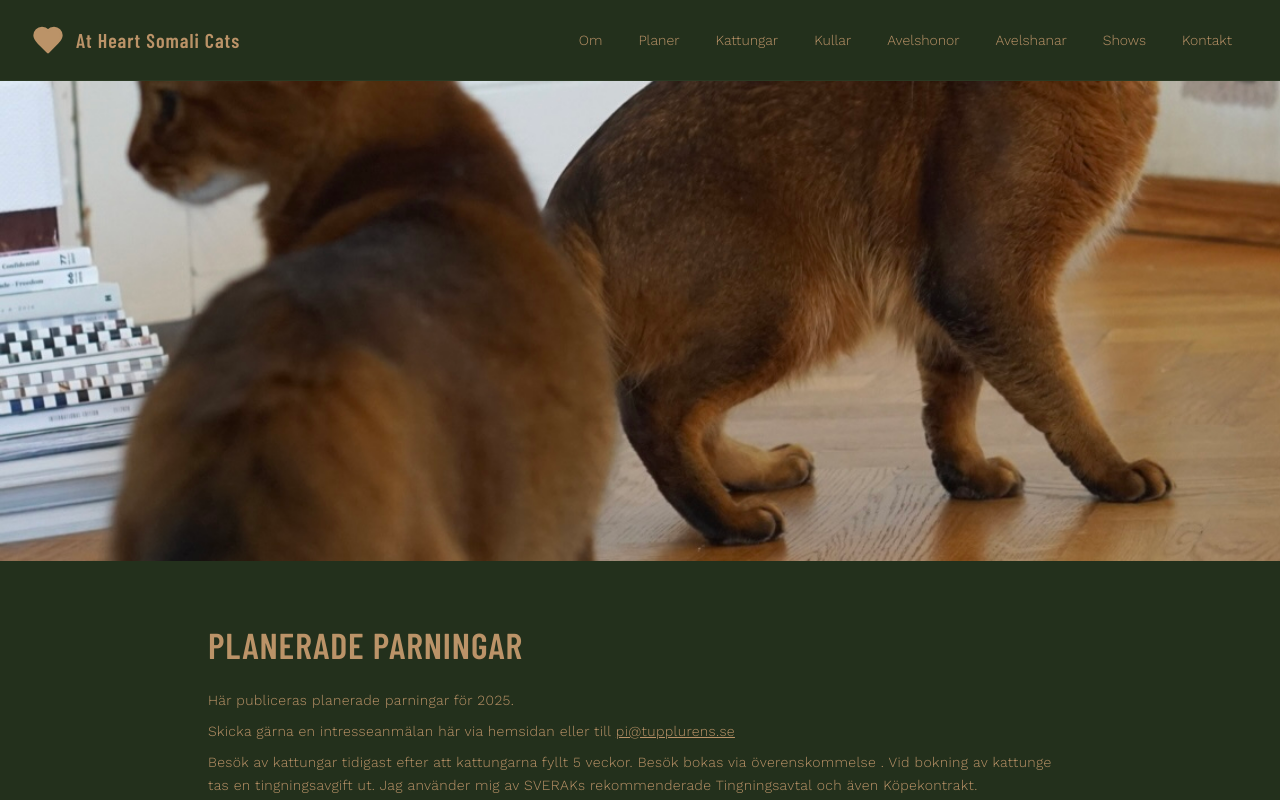
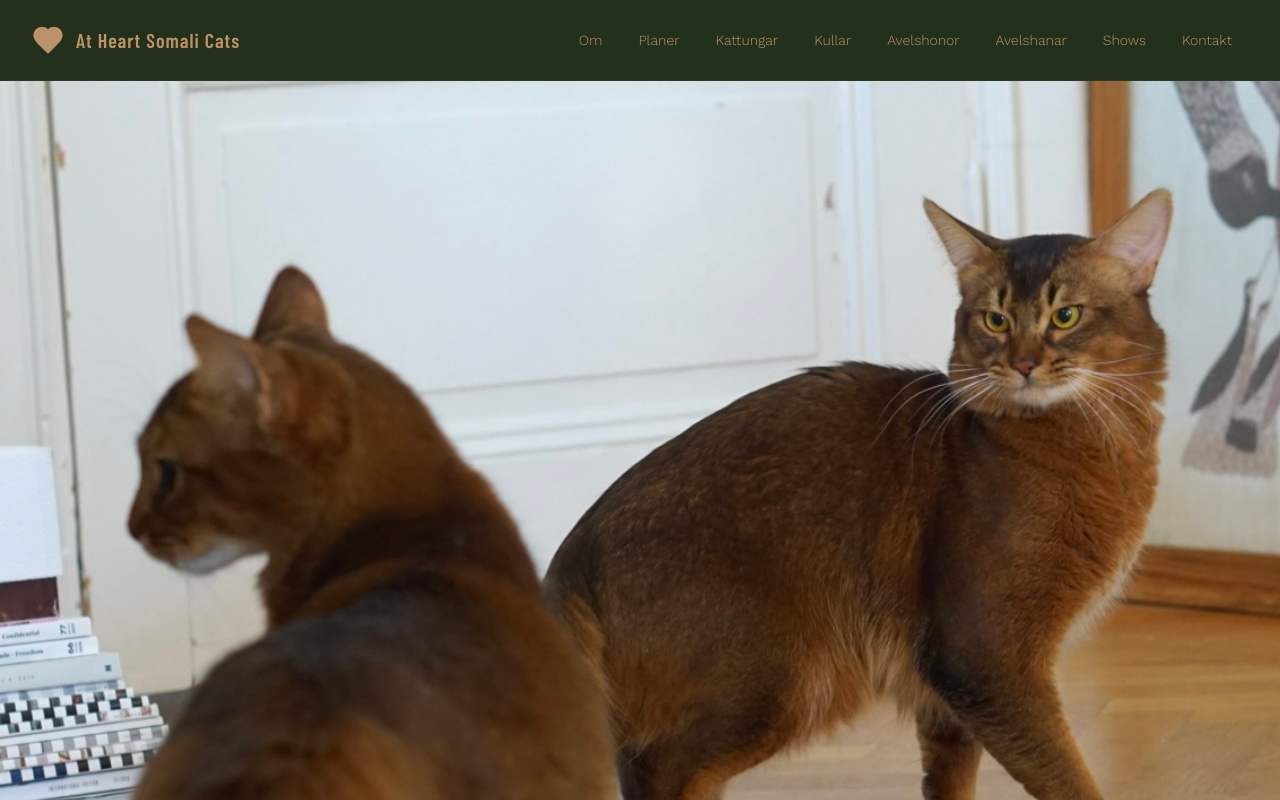
Before and after one commit to swartbergs/at-heart-somali, a React (Vite) app: page /planer in a window 1280 px wide. Shown: the top 800 px of the page. Built offline with nearby package versions, Linux system fonts and the light colour scheme; the HTML template or start-up script is replaced by a standard one.

Commit message:
Fix Planer page hero image

```diff
--- a/src/pages/Planer.tsx
+++ b/src/pages/Planer.tsx
@@ -11,11 +11,11 @@ const Planer = () => {
       <Header />
       <main className="flex-1">
         {/* Hero Image Section */}
-        <div className="w-full h-[50vh] md:h-[60vh] bg-brand-green-muted">
+        <div className="w-full flex justify-center bg-brand-green-muted">
           <img
             src={planerHero}
             alt="Somalikatter"
-            className="w-full h-full object-cover"
+            className="w-full max-w-7xl object-contain"
           />
         </div>
 
```
